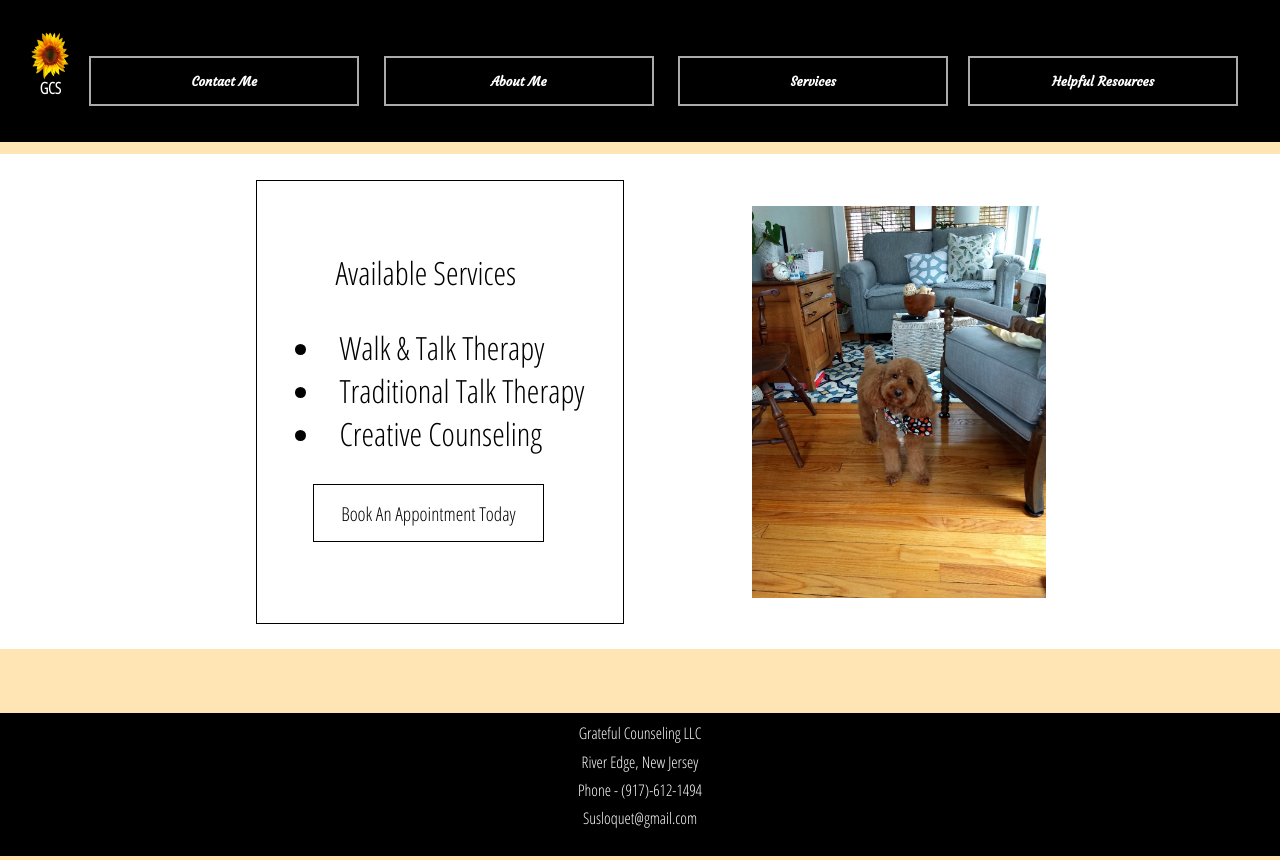
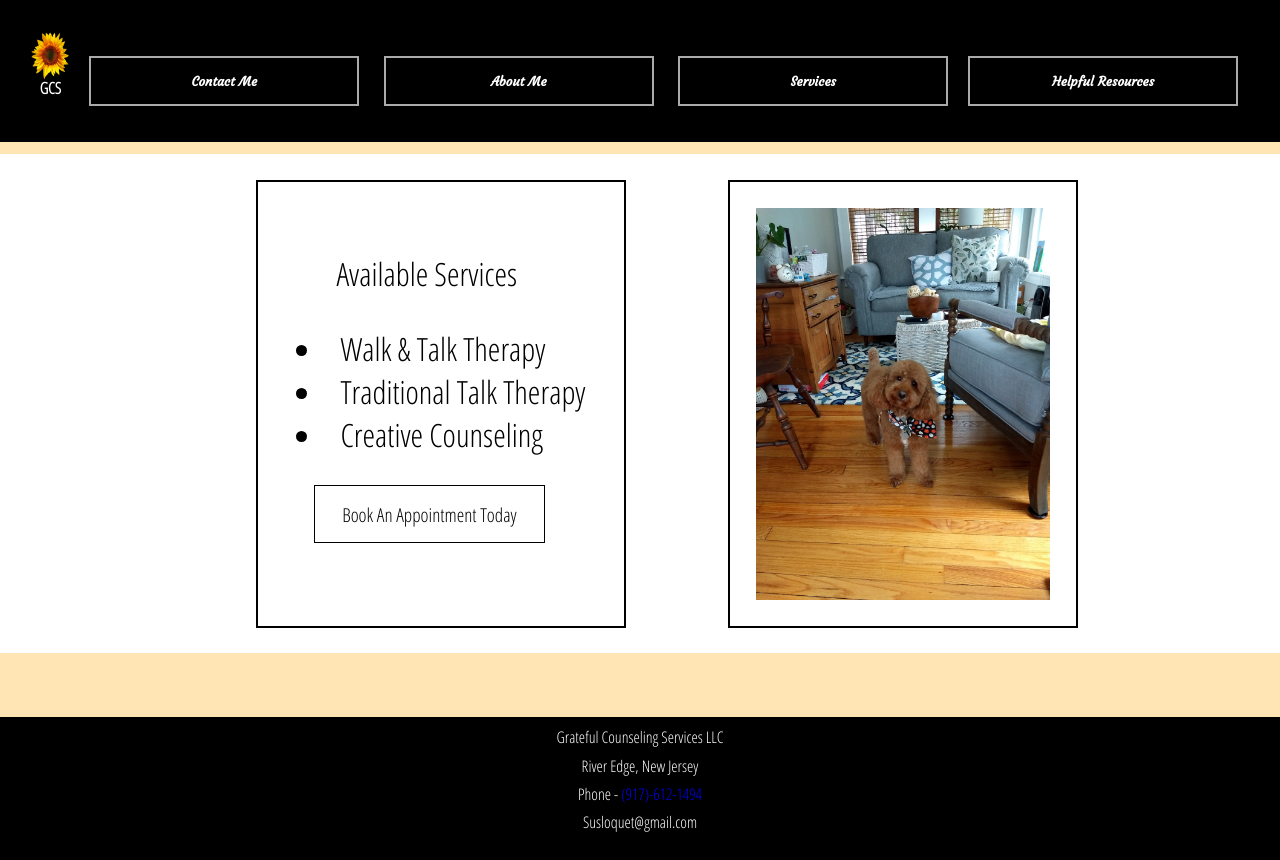
Before and after one commit to JayZonday/sus-home, a React (Create React App) app: page /services in a window 1280 px wide. Built offline with nearby package versions, Linux system fonts and the light colour scheme.

Commit message:
services added to name

```diff
--- a/src/components/AboutMe/index.css
+++ b/src/components/AboutMe/index.css
@@ -30,7 +30,6 @@
   margin-left: 2%;
   margin-top: 5%;
   font-family: 'Open Sans Condensed', sans-serif;
-
 }
 .sf-about-design{
   position: absolute;
--- a/src/components/AboutMe/index.js
+++ b/src/components/AboutMe/index.js
@@ -18,7 +18,7 @@ class AboutMe extends Component {
           Clinicial Social Work.
           <br/>
           <br/>
-          <span className='caller'>Call Susanne Loquet @ (917)-612-1494 for more information and advice or to book an appointment.</span>
+          <span className='caller'><b>Call Susanne Loquet @ <a href='tel:917-612-1494'>917-612-1494</a> for more information and advice or to book an appointment.</b></span>
         </div>
         <img className='sf-about-design'src={Sunflower}/>
       </div>
--- a/src/components/Footer/index.js
+++ b/src/components/Footer/index.js
@@ -8,7 +8,7 @@ class Footer extends Component {
 
     return (
       <div className='footer'>
-        <div className='footer-item'>Grateful Counseling LLC</div>  <div className='footer-item'>River Edge, New Jersey</div>  <div className='footer-item'>Phone - (917)-612-1494</div> <div className='footer-item'><a href='mailto:susloquet@gmail.com' target='_blank' id='mailer' >Susloquet@gmail.com</a></div>
+        <div className='footer-item'>Grateful Counseling Services LLC</div>  <div className='footer-item'>River Edge, New Jersey</div>  <div className='footer-item'>Phone - <a className='tele' href='tel:917-612-1494'>(917)-612-1494</a></div> <div className='footer-item'><a href='mailto:susloquet@gmail.com' target='_blank' id='mailer' >Susloquet@gmail.com</a></div>
       </div>
     );
   }
--- a/src/components/Header/index.css
+++ b/src/components/Header/index.css
@@ -32,7 +32,7 @@
 .main-title#biz{
   margin-left: 5%;
   margin-top: 1%;
-  font-size: 4vw;
+  font-size: 3vw;
   text-align: center;
 }
 .title-desc{
--- a/src/components/Header/index.js
+++ b/src/components/Header/index.js
@@ -12,7 +12,7 @@ class Header extends Component {
       <div className='header'>
         <div className='main-title-box'>
           <h1 className='main-title' id='biz'>
-            Grateful Counseling LLC
+            Grateful Counseling Services LLC
             <br/>
             <span className='title-desc'>Creative Counseling <br/> Walk & Talk Therapy</span>
           </h1>
--- a/src/components/Service/index.css
+++ b/src/components/Service/index.css
@@ -10,13 +10,14 @@
   width: 23%;
   margin-left:8%;
   margin-top: 2%;
+  border: 2px solid black;
   transition: .3s ease-in-out;
 }
 .service-menu{
   margin-left: 20%;
   margin-top: 2%;
   font-size: 2.5vw;
-  border: 1px solid black;
+  border: 2px solid black;
   padding: 3%;
 }
 .appt-mailer{
--- a/src/components/TopNav/index.css
+++ b/src/components/TopNav/index.css
@@ -22,7 +22,7 @@ a:hover, a, a:active{
 
 .nav-btn:hover{
   color: #FFE5B4;
-  border: 1px solid white;
+  border: 1px solid #FFE5B4;
   background: rgba(255,255,255,.25);
 
 }
```
Also changed, not shown: src/components/AboutMe/female.png (deleted).
